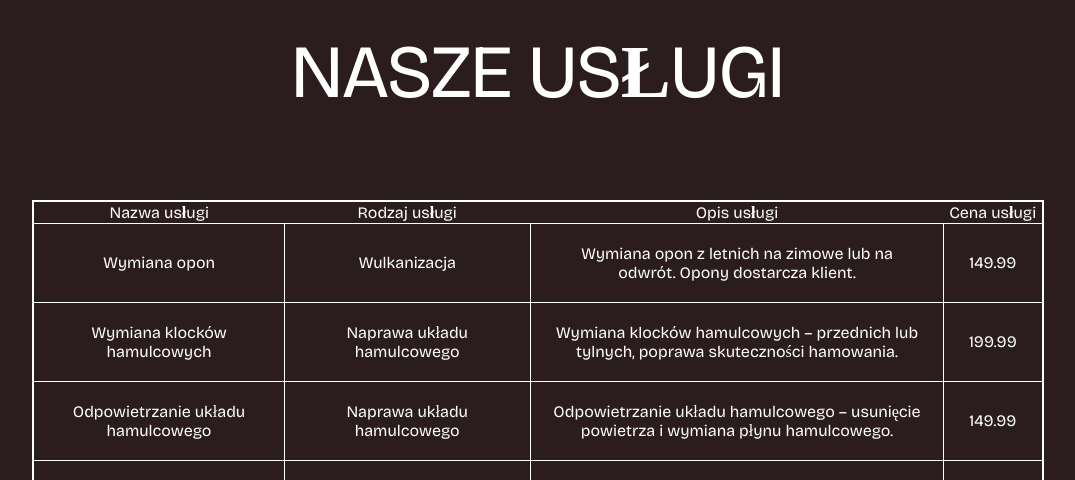
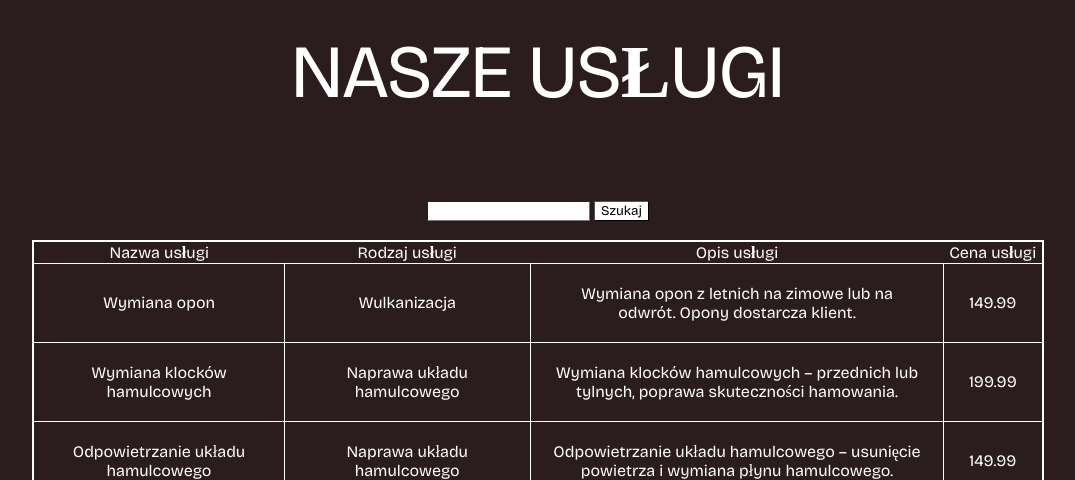
Before and after one commit to szorcyk/Serwis-samochodowy, a PHP site: page /uslugi.php in a window 1280 px wide. Shown: the part 145-625 px from the top of the page, without its empty margins (102-1177 px from the left). Run offline with PHP 8.4, Linux system fonts and the light colour scheme; data comes from the database, SQL or seed files in the repository.

Commit message:
wyszukiwanie usług

```diff
--- a/indexy/style.css
+++ b/indexy/style.css
@@ -225,3 +225,12 @@ td{
   border-style: solid;
   border-width: 1px;
 }
+
+.wyszukiwarka{
+
+  color: black;
+  text-align: center;
+}
+.szukanie{
+  background-color: white;
+}
--- a/indexy/uslugi.php
+++ b/indexy/uslugi.php
@@ -27,11 +27,19 @@
     <section class="bloczek">
         <h1>NASZE USŁUGI</h1>
     </section>
+    <section class="wyszukiwarka">
+        <form method="POST" >
+            <input type="text" class="szukanie" name = "wyszukanie">
+            <input type="submit" value="Szukaj" class="szukanie">
+        </form>
+        <br>
+
+    </section>
     <section class="tabela">
         <?php
         $db_lnk = mysqli_connect("localhost", "root", "", "turbofix_baza");
-
-        $query = "SELECT * from uslugi";
+        @$wyszukanie = $_POST['wyszukanie'];
+        $query = "SELECT * from uslugi WHERE nazwa_uslugi LIKE '%$wyszukanie%' or rodzaj_uslugi LIKE '%$wyszukanie%' or opis_uslugi LIKE '%$wyszukanie%'";
         $result = mysqli_query($db_lnk, $query);
 
         echo"<table>";
@@ -54,6 +62,7 @@
             }
 
 
+
         ?>
     </section>
 </body>
```
